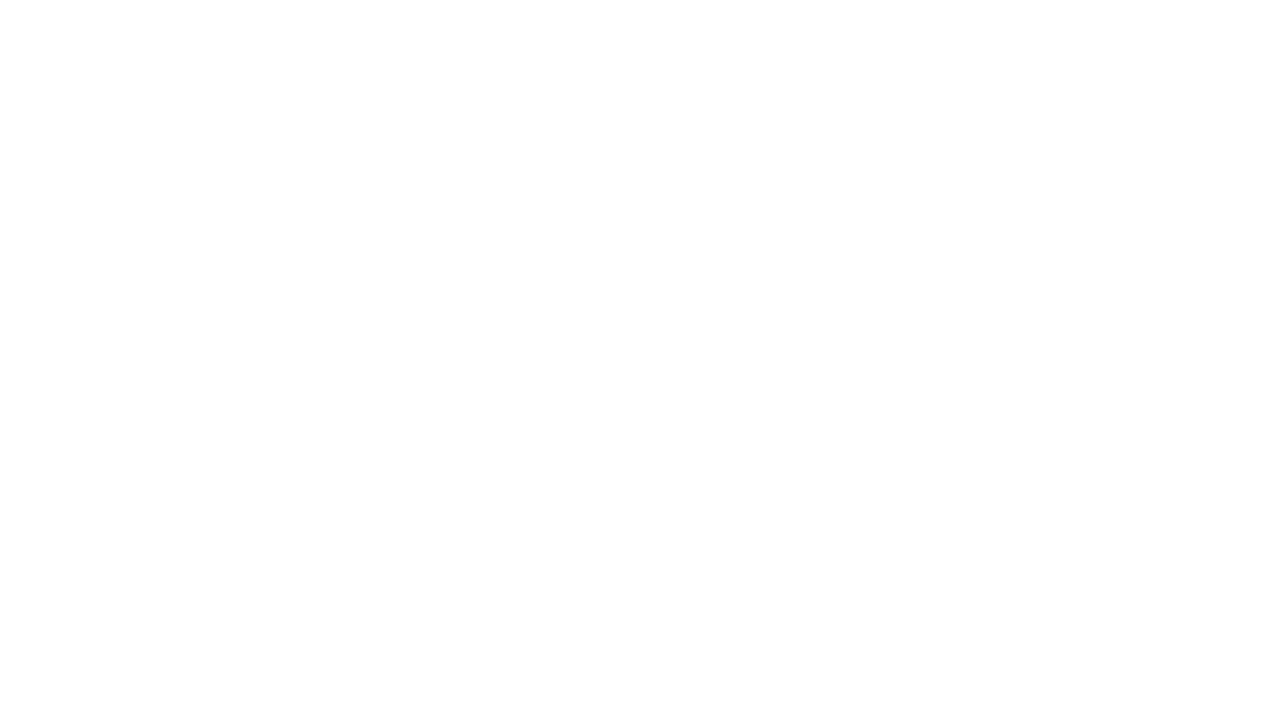
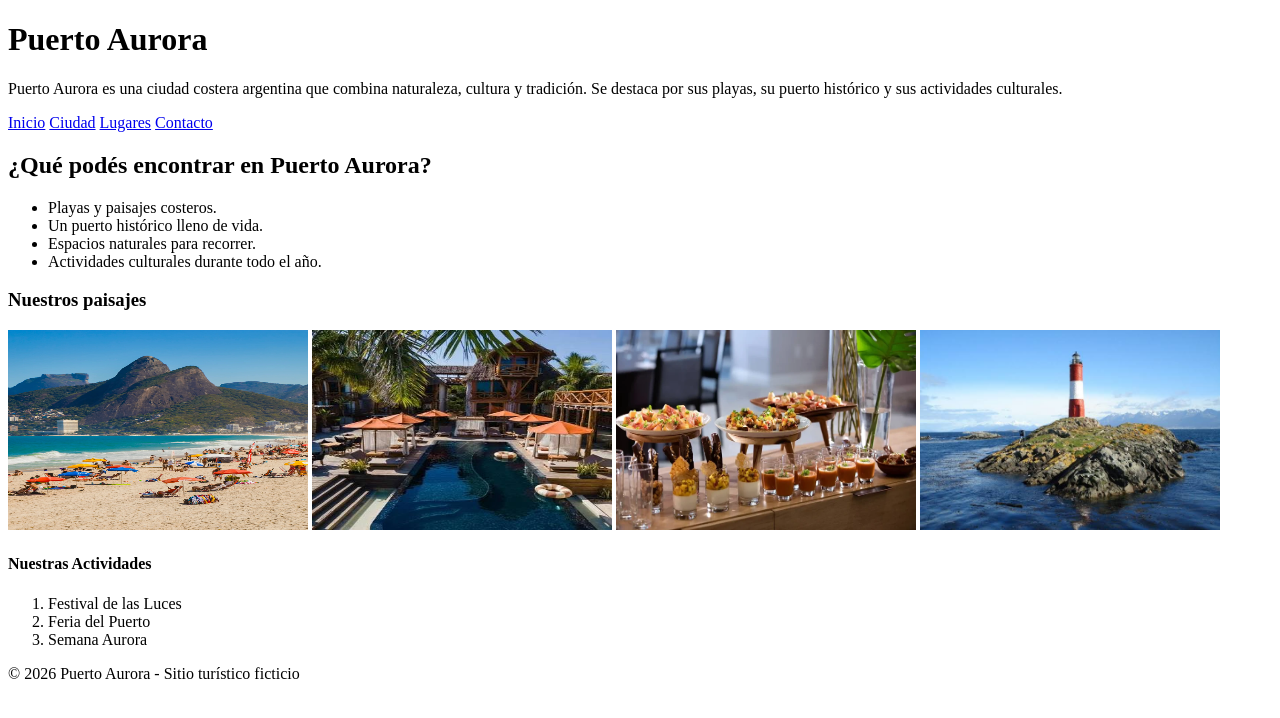
Before and after one commit to Aguuperez/TP-Lenguajes-Informaticos-1, a plain HTML site: page Index.html in a window 1280 px wide. Drawn offline with Linux system fonts and the light colour scheme.

Commit message:
agrego contenido a la página de inicio

```diff
--- a/Index.html
+++ b/Index.html
@@ -3,9 +3,53 @@
 <head>
     <meta charset="UTF-8">
     <meta name="viewport" content="width=device-width, initial-scale=1.0">
-    <title>Document</title>
+    <title>Puerto Aurora</title>
 </head>
 <body>
+    <header>
+        <h1>Puerto Aurora</h1>
+        <p>Puerto Aurora es una ciudad costera argentina que combina naturaleza, cultura y tradición. Se destaca por sus playas, su puerto histórico y sus actividades culturales.
+</p>
+     </header>
+
+     <nav>
+        <a href="index.html">Inicio</a>
+        <a href="Ciudad.html">Ciudad</a>
+        <a href="Lugares.html">Lugares</a>
+        <a href="Contacto.html">Contacto</a>
+    </nav>
+    <main>
+         <section>
+            <h2>¿Qué podés encontrar en Puerto Aurora?</h2>
+
+            <ul>
+                <li>Playas y paisajes costeros.</li>
+                <li>Un puerto histórico lleno de vida.</li>
+                <li>Espacios naturales para recorrer.</li>
+                <li>Actividades culturales durante todo el año.</li>
+            </ul>
+        </section>
+
+        <section>
+            <h3>Nuestros paisajes </h3>
+            <img src="Imagenes/playa 1.webp" alt="Playas"  width="300" height="200">
+            <img src="Imagenes/hotel.jpg" alt="Hoteles"  width="300" height="200">
+            <img src="Imagenes/banquetes.webp" alt="Comida"  width="300" height="200">
+            <img src="Imagenes/faro.jpg" alt="Faro del horizonte"  width="300" height="200">
+        </section>
+        <section>
+            <h4>Nuestras Actividades </h4>
+         <ol>
+                <li>Festival de las Luces</li>
+                <li>Feria del Puerto</li>
+                <li>Semana Aurora</li>
+            </ol>
+            </section>
+ <footer>
+     <p>&copy; 2026 Puerto Aurora - Sitio turístico ficticio</p>
+ </footer>
+
+    </main>
 
 </body>
 </html>
```
Also changed, not shown: Imagenes/banquetes.webp (added), Imagenes/faro.jpg (added), Imagenes/hotel.jpg (added), Imagenes/playa 1.webp (added).
